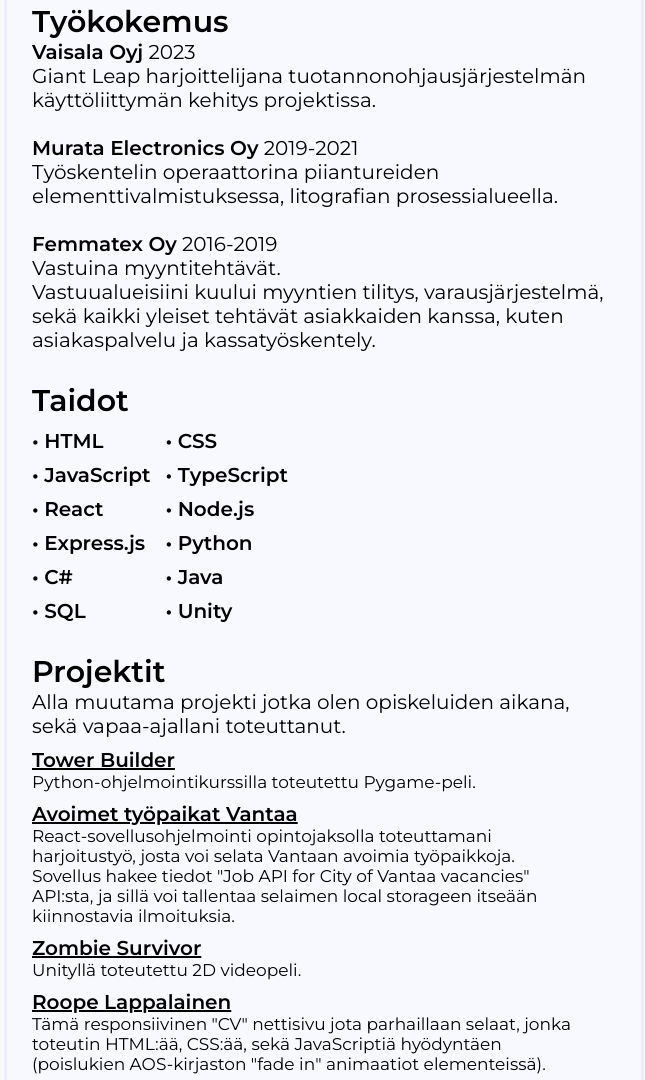
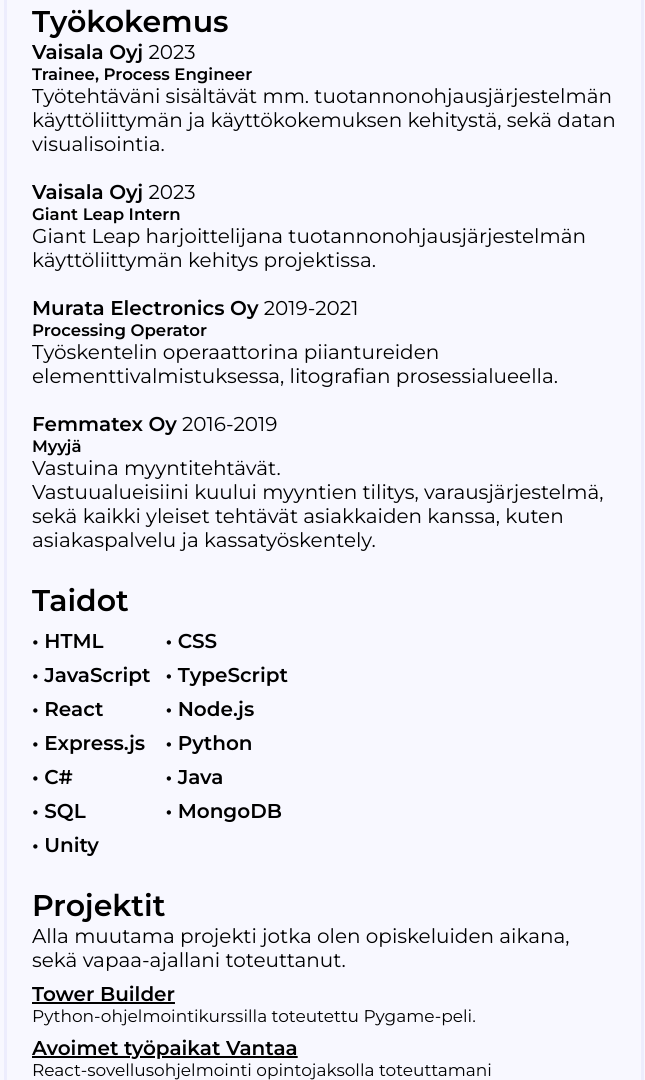
Before and after one commit to drola005-xamk/roopelappalainen, a plain HTML site: page index.html in a window 1280 px wide. Shown: the part 863-1943 px from the top of the page, without its empty margins (316-961 px from the left). Drawn offline with nearby package versions, Linux system fonts and the light colour scheme.

Commit message:
update11-2023

```diff
--- a/index.html
+++ b/index.html
@@ -63,6 +63,15 @@
                         <p>
                             <b>Vaisala Oyj</b> 2023
                         </p>
+                        <h5>Trainee, Process Engineer</h5>
+                        <p>
+                            Työtehtäväni sisältävät mm. tuotannonohjausjärjestelmän käyttöliittymän ja käyttökokemuksen kehitystä, sekä datan visualisointia.
+                        </p>
+                        <br>
+                        <p>
+                            <b>Vaisala Oyj</b> 2023
+                        </p>
+                        <h5>Giant Leap Intern</h5>
                         <p>
                             Giant Leap harjoittelijana tuotannonohjausjärjestelmän käyttöliittymän kehitys projektissa.
                         </p>
@@ -70,6 +79,7 @@
                         <p>
                             <b>Murata Electronics Oy</b> 2019-2021
                         </p>
+                        <h5>Processing Operator</h5>
                         <p>
                             Työskentelin operaattorina piiantureiden elementtivalmistuksessa, litografian prosessialueella.
                         </p>
@@ -77,6 +87,7 @@
                         <p>
                             <b>Femmatex Oy</b> 2016-2019
                         </p>
+                        <h5>Myyjä</h5>
                         <p>
                             Vastuina myyntitehtävät.<br>Vastuualueisiini kuului myyntien tilitys, varausjärjestelmä, sekä kaikki yleiset tehtävät asiakkaiden kanssa, kuten asiakaspalvelu ja kassatyöskentely.
                         </p>
@@ -94,6 +105,7 @@
                                 <dt>• Express.js</dt>
                                 <dt>• C#</dt>
                                 <dt>• SQL</dt>
+                                <dt>• Unity</dt>
                             </dl>
                             <dl>
                                 <dt>• CSS</dt>
@@ -101,7 +113,7 @@
                                 <dt>• Node.js</dt>
                                 <dt>• Python</dt>
                                 <dt>• Java</dt>
-                                <dt>• Unity</dt>
+                                <dt>• MongoDB</dt>
                             </dl>
                         </div>
                     </div>
@@ -119,7 +131,7 @@
                             <dt><a href="https://ropsaur.itch.io/zombiesurvivor">Zombie Survivor</a></dt>
                             <dd>Unityllä toteutettu 2D videopeli.</dd>
                             <dt><a href="https://drola005-xamk.github.io/roopelappalainen/">Roope Lappalainen</a></dt>
-                            <dd>Tämä responsiivinen "CV" nettisivu jota parhaillaan selaat, jonka toteutin HTML:ää, CSS:ää, sekä JavaScriptiä hyödyntäen (poislukien AOS-kirjaston "fade in" animaatiot elementeissä).</dd>
+                            <dd>Tämä responsiivinen "CV" nettisivu jota parhaillaan selaat, jonka toteutin HTML:ää, CSS:ää, sekä JavaScriptiä hyödyntäen.</dd>
                         </dl>
                     </div>
                 </section>
@@ -196,6 +208,15 @@
                         <p>
                             <b>Vaisala Oyj</b> 2023
                         </p>
+                        <h5>Trainee, Process Engineer</h5>
+                        <p>
+                            Responsiblities includes e.g. MES UI and UX development and data visualization.
+                        </p>
+                        <br>
+                        <p>
+                            <b>Vaisala Oyj</b> 2023
+                        </p>
+                        <h5>Giant Leap Intern</h5>
                         <p>
                             Giant Leap Intern in MES UI Development project.
                         </p>
@@ -203,6 +224,7 @@
                         <p>
                             <b>Murata Electronics Oy</b> 2019-2021
                         </p>
+                        <h5>Processing Operator</h5>
                         <p>
                             I worked as an processing operator in the element manufacturing of silicon sensors, in the process area of lithography.
                         </p>
@@ -210,6 +232,7 @@
                         <p>
                             <b>Femmatex Oy</b> 2016-2019
                         </p>
+                        <h5>Salesperson</h5>
                         <p>
                             Responsibilities included sales tasks. <br> My areas of responsibility included sales accounting, the reservation system, and all general tasks with customers, such as customer service and cashier work.
                         </p>
@@ -227,6 +250,7 @@
                                 <dt>• Express.js</dt>
                                 <dt>• C#</dt>
                                 <dt>• SQL</dt>
+                                <dt>• Unity</dt>
                             </dl>
                             <dl>
                                 <dt>• CSS</dt>
@@ -234,7 +258,7 @@
                                 <dt>• Node.js</dt>
                                 <dt>• Python</dt>
                                 <dt>• Java</dt>
-                                <dt>• Unity</dt>
+                                <dt>• MongoDB</dt>
                             </dl>
                         </div>
                     </div>
@@ -252,7 +276,7 @@
                             <dt><a href="https://ropsaur.itch.io/zombiesurvivor">Zombie Survivor</a></dt>
                             <dd>2D game I made with Unity.</dd>
                             <dt><a href="https://drola005-xamk.github.io/roopelappalainen/">Roope Lappalainen</a></dt>
-                            <dd>This responsive "CV" website you are currently viewing, which I created using HTML, CSS, and JavaScript (excluding AOS-library "fade in" animations in elements).</dd>
+                            <dd>This responsive "CV" website you are currently viewing, which I created using HTML, CSS, and JavaScript.</dd>
                         </dl>
                     </div>
                 </section>
```
